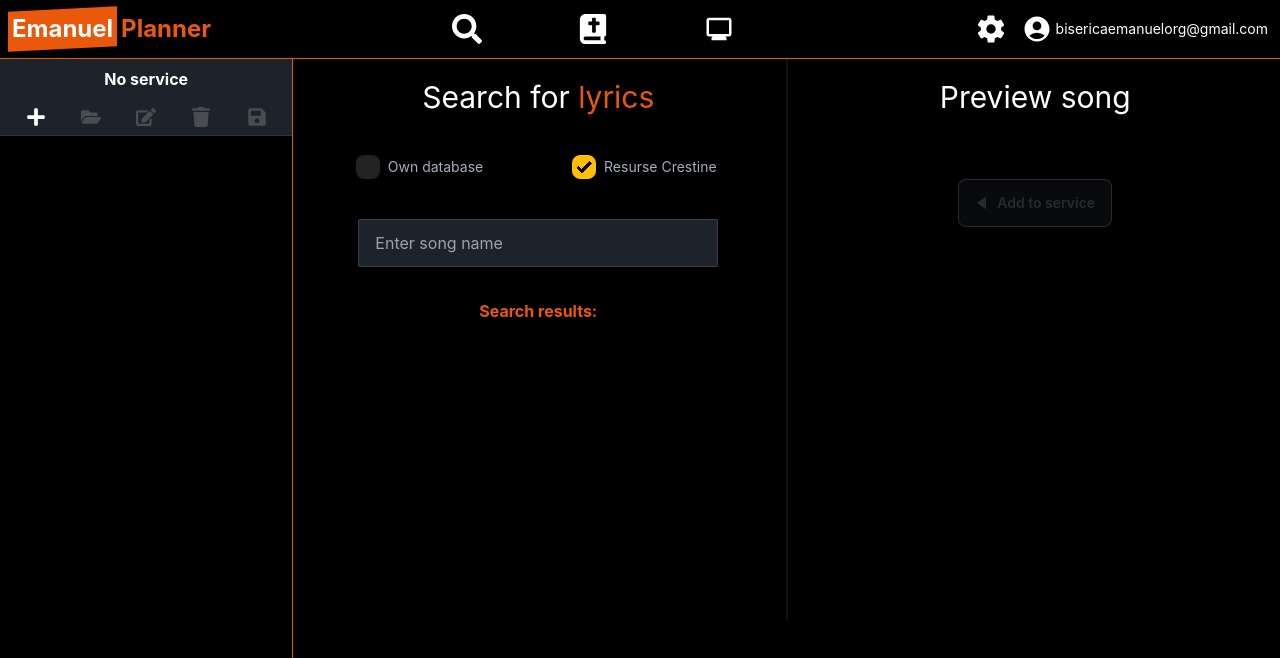
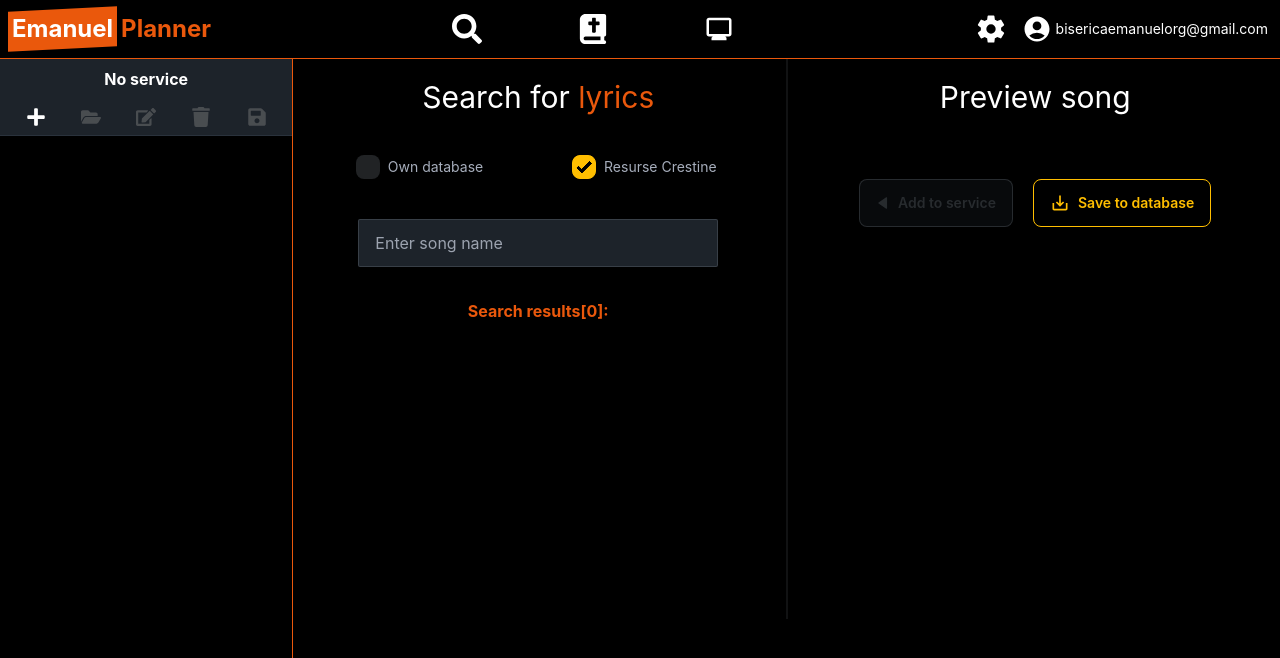
Before and after one commit to 10dnv/emn-presenter, a React (Create React App) app: page /add-item/lyrics in a window 1280 px wide. Shown: the top 658 px of the page. Built offline with nearby package versions, Linux system fonts and the light colour scheme.

Commit message:
added item template + add item to current service

```diff
--- a/src/components/AddItemLyrics.jsx
+++ b/src/components/AddItemLyrics.jsx
@@ -3,6 +3,7 @@ import axios from 'axios';
 import parse from 'html-react-parser';
 import { useState, useContext } from 'react';
 import { BiSolidLeftArrow } from "react-icons/bi";
+import { MdSaveAlt } from "react-icons/md";
 import CurrentServiceContext from '../context/ServiceContext'
 
 function AddItemLyrics() {
@@ -11,23 +12,31 @@ function AddItemLyrics() {
 
     const [searchQuerry, setSearchQuerry] = useState('');
     const [songResponse, setSongResponse] = useState([]);
-    const [previewSong, setPreviewSong]   = useState([]);
-    const [songTitle, setSongTitle]       = useState('');
     const {currentService, setCurrentService} = useContext(CurrentServiceContext);
+
+    const [previewSong, setPreviewSong]   = useState(
+        {
+            local:false,
+            id:'',
+            author:"",
+            title:"",
+            content:[],
+            order:"",
+    });
 
     const search_lyrics = async (querry) =>{
         await axios.get(API_URL_SEARCH_SONGS + querry)
         .then(res => {
             setSongResponse([]);
-            res.data?.cantari.map((data,idx) =>(
-                setSongResponse(songResponse => [...songResponse, data])
-            ))
+            if (res.data?.cantari){
+                res.data?.cantari.map((data,idx) =>(
+                    setSongResponse(songResponse => [...songResponse, data])
+                ))
+            }
         })
         .catch((error) => {
         console.log(error)
         });
-
-        console.log(songResponse);
     }
 
     const handleSearchQuerry = (e) => {
@@ -37,33 +46,45 @@ function AddItemLyrics() {
 
     function displaySearchResults(){
         return(songResponse.map((song, id)=>(
-            <li className='hover:bg-orange-600'  id={song.id} key={song.id} onClick={() => read_song(song.id)}>{song.text.replace(/(<([^>]+)>)/ig, '').replace('&mdash;', '    | Autor:')}</li>
+            <li className='hover:bg-orange-600 p-2'  id={song.id} key={song.id} onClick={() => read_song(song.id)}>{song.text.replace(/(<([^>]+)>)/ig, '').replace('&mdash;', '    | Autor:')}</li>
         )));
 
     };
 
-    const read_song = async (querry) =>{
-        await axios.get(API_ONE_SONG + querry)
+    const read_song = async (id) =>{
+        await axios.get(API_ONE_SONG + id)
         .then(res => {
-            setPreviewSong(res.data?.cantec.continut);
-            setSongTitle(res.data?.cantec.titlu);
+            setPreviewSong({
+                id:id,
+                local:false,
+                title:res.data?.cantec.titlu,
+                author:res.data?.cantec.autor,
+                order:res.data?.cantec.ordine,
+                content:res.data?.cantec.continut
+            });
+
         })
         .catch((error) => {
         console.log(error)
         });
-        console.log(previewSong);
+
     }
 
     function displayPreviewSong(){
-        return(previewSong.map((song, id)=>(
-                    <li  className='py-2 flex items-center hover:bg-orange-600' id={song.tip} key={song.tip} onClick={() => ('')}>
+        return(previewSong.content.map((song, id)=>(
+                    <li  className='py-2 flex items-center hover:bg-orange-600' id={song.tip} key={song.tip} >
                         <span className=' min-w-12 w-12'>{song.tip}</span>
                         <span>{parse(song.text)}</span>
                     </li>
                 )));
 
+            }
 
-            }
+    function handleAddToService(){
+        if(previewSong){
+            currentService.items.push(previewSong);
+        }
+    }
 
   return (
     <div className='bg-black text-white w-[100%] h-[70vh] flex  px-5 '>
@@ -90,7 +111,7 @@ function AddItemLyrics() {
             </div>
 
             <div className="justify-center flex-col p-8">
-                    <h2 className="text-center text-orange-600 font-bold">Search results:</h2>
+                    <h2 className="text-center text-orange-600 font-bold">Search results[{songResponse.length}]:</h2>
             </div>
 
             {/* <div className="  bg-base-100  flex justify-center mt-8 rounded-sm overflow-auto"> */}
@@ -112,11 +133,12 @@ function AddItemLyrics() {
             </div>
 
             <div id ="content-title" className=' pt-8 flex justify-center'>
-                    <h2 className='text-2xl text-orange-600'>{songTitle}</h2>
+                    <h2 className='text-2xl text-orange-600'>{previewSong.title}</h2>
             </div>
 
-            <div id ="content-title" className=' pt-8 flex justify-center'>
-                    <button className={!currentService.empty && (songTitle)?"btn btn-outline btn-accent":"btn btn-outline btn-disabled"}><BiSolidLeftArrow /> Add to service</button>
+            <div id ="content-title" className=' pt-8 flex justify-center gap-5'>
+                    <button onClick={handleAddToService} className={!currentService.empty && (previewSong.title)?"btn btn-outline btn-accent":"btn btn-outline btn-disabled"}><BiSolidLeftArrow /> Add to service</button>
+                    <button className="btn btn-outline btn-warning"><MdSaveAlt size={20}/> Save to database</button>
             </div>
 
             <div className="  flex  pt-3 rounded-sm overflow-auto h-[80%]  w-[100%] justify-center">
--- a/src/components/Navbar.jsx
+++ b/src/components/Navbar.jsx
@@ -26,7 +26,7 @@ function Navbar() {
       </Link>
 
       <span id='middle-section' className='flex md:space-x-24 text-3xl'>
-        <Link to="/search">
+        <Link to="/add-item/lyrics">
           <FaSearch className=' hover:text-orange-600' title='Search'/>
         </Link>
 
--- a/src/components/Service.jsx
+++ b/src/components/Service.jsx
@@ -12,20 +12,10 @@ function Service() {
     title:"No service",
     empty:true,
     creation_date:null,
-    items:[{
-      id:1,
-      selected:false,
-      type:'lyrics',
-      title:"Item 1",
-      content:''
-    }]
+    items:[]
   };
 
   const {currentService, setCurrentService} = useContext(CurrentServiceContext);
-
-  useEffect(() => {
-    setCurrentService(empty_service);
-  }, [])
 
   function handleOpenServiceModal(){
     if (currentService.empty === true)
--- /dev/null
+++ b/src/components/ViewItem.jsx
@@ -0,0 +1,9 @@
+import React from 'react'
+
+function ViewItem() {
+  return (
+    <div className='bg-black text-white w-[100%]'>View Item</div>
+  )
+}
+
+export default ViewItem
--- a/src/context/ServiceContext.jsx
+++ b/src/context/ServiceContext.jsx
@@ -3,7 +3,12 @@ import { createContext, useState } from "react";
 const CurrentServiceContext = createContext({});
 
 export const ServiceContext = ({ children }) => {
-    const [currentService, setCurrentService] = useState({});
+    const [currentService, setCurrentService] = useState({
+        title:"No service",
+        empty:true,
+        creation_date:null,
+        items:[]
+    });
 
     return (
         <CurrentServiceContext.Provider value={{ currentService, setCurrentService }}>
```
